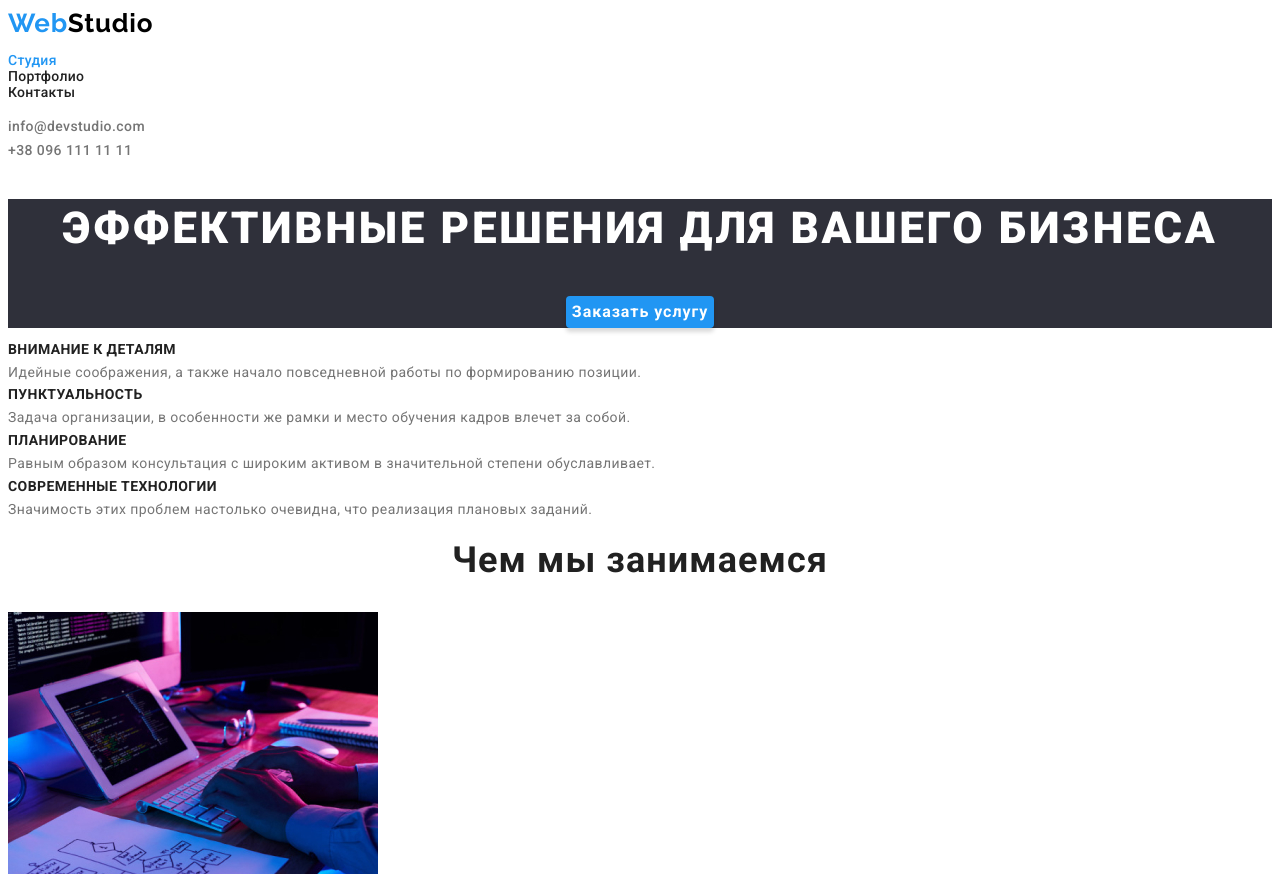
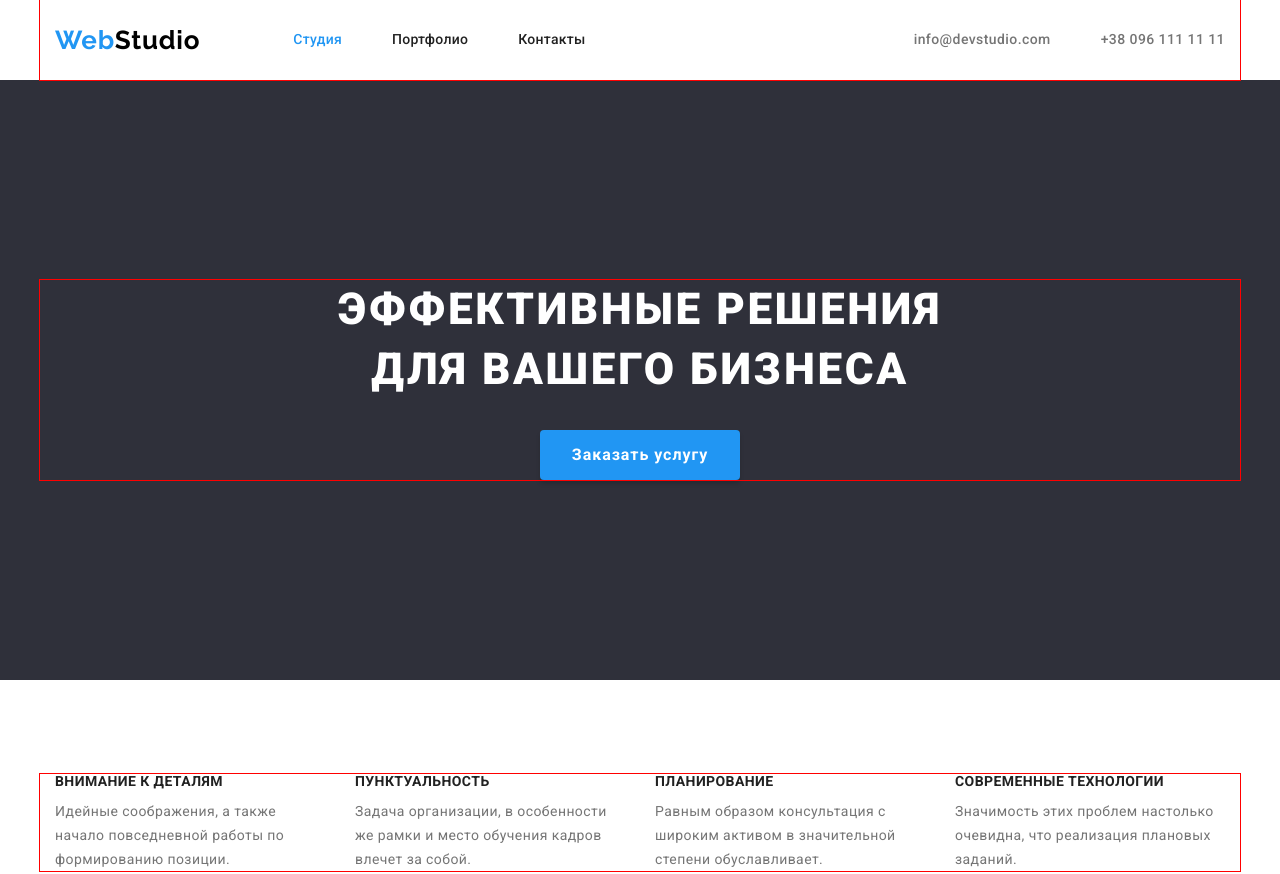
Before and after one commit to trant755/goit-markup-hw-03, a plain HTML site: page index.html in a window 1280 px wide. Shown: the top 874 px of the page. Drawn offline with nearby package versions, Linux system fonts and the light colour scheme.

Commit message:
Исправление ошибок Клонирования

```diff
--- a/css/styles.css
+++ b/css/styles.css
@@ -12,105 +12,10 @@ body {
 font-family:var(--first-font);
 font-weight: 400;
 font-size: 14px;
-line-height: 1.71px;
-letter-spacing: 0.03em;
-
-color: var(--text-grey);
-}
-
-.link {
-    text-decoration: none;
-}
-.logo {
-font-family: var(--second-font);
-font-weight: 700;
-font-size: 26px;
-line-height: 1.19;
-letter-spacing: 0.03em;
-
-color: var(--color-accent);
-}
-
-.logo-design-h {
-    color: black;
-}
-.logo-design-f {
-    color: #FFFFFF;
-}
-
-.menu .link {
-font-weight: 500;
-
-line-height: 1.14;
-
-letter-spacing: 0.02em;
-
-color: var(--text-black);
-}
-.menu .link:hover {
-    color: var(--color-accent);
-}
-.menu .link:focus {
-    color: var(--color-accent);
-}
-
-
-.link.active {
-    color: var(--color-accent);
-}
-
-.contact .link {
-font-weight: 500;
 line-height: 1.71;
 letter-spacing: 0.03em;
 
 color: var(--text-grey);
-}
-.contact .link:hover {
-    color: var(--color-accent);
-}
-.contact .link:focus {
-    color: var(--color-accent);
-}
-.hero {
-    background-color: var(--bg-dark);
-    text-align: center;
-}
-.hero-title {
-font-weight: 900;
-font-size: 44px;
-line-height: 1.36;
-text-align: center;
-letter-spacing: 0.06em;
-text-transform: uppercase;
-
-color: #FFFFFF;
-
-}
-
-.btn {
-    border-style: none;
-}
-
-.hero .btn {
-font-family: inherit;
-font-weight: 700;
-font-size: 16px;
-line-height: 1.88;
-letter-spacing: 0.06em;
-color: #FFFFFF;
-
-
-background-color: var(--color-accent);
-box-shadow: 0px 4px 4px rgba(0, 0, 0, 0.15);
-border-radius: 4px;
-}
-
-.hero .btn:hover {
-    background-color: #188CE8;
-}
-.hero .btn:focus {
-    background-color: #188CE8;
 }
 
 .visually-hidden {
@@ -126,28 +31,226 @@ border-radius: 4px;
     margin: -1px;
   }
 
+h1,h2,h3,h4,h5,h6,p {
+    margin: 0;
+}
+
+img {
+    display: block;
+}
+
   .list {
     list-style: none;
     padding: 0;
+    margin: 0;
   }
+
+.link {
+    text-decoration: none;
+    color: currentColor;
+}
+
+.btn {
+    border-style: none;
+    cursor: pointer;
+}
+
+.container {
+    width: 1200px;
+
+    padding-left: 15px;
+    padding-right: 15px;
+    margin-left: auto;
+    margin-right: auto;
+
+    outline: 1px solid red;
+}
+
+/* ======= HEADER ====== */
+
+.header-container {
+    display: flex;
+    align-items: center;
+}
+
+.navigation .link,
+.contact .link {
+    display: block;
+    padding-top: 32px;
+    padding-bottom: 32px;
+}
+
+.logo {
+font-family: var(--second-font);
+font-weight: 700;
+font-size: 26px;
+line-height: 1.19;
+letter-spacing: 0.03em;
+margin-right: 93px;
+
+color: var(--color-accent);
+}
+
+.logo-design-h {
+    color: black;
+}
+.logo-design-f {
+    color: #FFFFFF;
+}
+
+.menu {
+    display: flex;
+    align-items: center;
+}
+
+.menu .item,
+.contact .item {
+    margin-right: 50px;
+}
+.menu .item:last-child,
+.contact .item:last-child {
+    margin: 0;
+}
+
+.menu .link {
+font-weight: 500;
+line-height: 1.14;
+letter-spacing: 0.02em;
+
+color: var(--text-black);
+}
+
+.menu .link:hover,
+.menu .link:focus {
+    color: var(--color-accent);
+}
+.link.active {
+    color: var(--color-accent);
+}
+
+.contact {
+    display: flex;
+    align-items: center;
+    margin-left: auto;
+}
+
+
+.contact .link {
+font-weight: 500;
+line-height: 1.14;
+letter-spacing: 0.03em;
+
+color: var(--text-grey);
+}
+.contact .link:hover,
+.contact .link:focus {
+    color: var(--color-accent);
+}
+
+/* ======= HERO ======= */
+
+.hero {
+    background-color: var(--bg-dark);
+    text-align: center;
+    padding-top: 200px;
+    padding-bottom: 200px;
+}
+.hero-title {
+font-weight: 900;
+font-size: 44px;
+line-height: 1.36;
+text-align: center;
+letter-spacing: 0.06em;
+text-transform: uppercase;
+width: 700px;
+margin-left: auto;
+margin-right: auto;
+margin-bottom: 30px;
+
+color: #FFFFFF;
+
+}
+
+.hero .btn {
+font-family: inherit;
+font-weight: 700;
+font-size: 16px;
+line-height: 1.88;
+letter-spacing: 0.06em;
+color: #FFFFFF;
+
+padding: 10px 32px;
+
+background-color: var(--color-accent);
+box-shadow: 0px 4px 4px rgba(0, 0, 0, 0.15);
+border-radius: 4px;
+}
+
+.hero .btn:hover,
+.hero .btn:focus {
+    background-color: #188CE8;
+}
+
+/* ======= PARTICULAR ======= */
+
+.particular {
+    padding-top: 94px;
+    padding-bottom: 47px;
+}
+
+.particular .list {
+    display: flex;
+    align-items: center;
+}
+
+.particular .item {
+    width: 270px;
+    margin-right: 30px;
+}
+.particular .item:last-child {
+    margin: 0;
+}
 
   .particular .item-title {
     font-size: 14px;
     line-height: 1.14;
     letter-spacing: 0.03em;
     text-transform: uppercase;
+    margin-bottom: 10px;
 
     color: var(--text-black);
   }
+
+/* ========= WE DO ======= */
+
+.we-do {
+    padding-top: 47px;
+    padding-bottom: 94px;
+}
 
 .we-do .title {
 font-size: 36px;
 line-height: 1.16;
 text-align: center;
 letter-spacing: 0.03em;
+margin-bottom: 50px;
 
 color: var(--text-black);
 }
+
+.we-do .list {
+    display: flex;
+    align-items: center;
+}
+
+.we-do .item {
+    margin-right: 30px;
+}
+.we-do .item:last-child {
+    margin: 0;
+}
+
+/* =========== TEAM ======== */
 
 .team {
     background-color: var(--bg-grey);
@@ -179,6 +282,8 @@ text-align: center;
 letter-spacing: 0.03em;
 }
 
+/* ======== FOOTER ======= */
+
 .footer {
     background-color: var(--bg-dark);
 }
@@ -198,12 +303,14 @@ letter-spacing: 0.03em;
 
 color: #ffffff99;
 }
-.address .link:hover {
-    color: var(--color-accent);
-}
+.address .link:hover,
 .address .link:focus {
     color: var(--color-accent);
 }
+
+/* ===============
+    PORTFOLIO
+================== */
 
 .portfolio .btn {
     font-family: inherit;
@@ -256,7 +363,3 @@ letter-spacing: 0.03em;
 
 color: #757575;
 }
-
-.btn {
-    cursor: pointer;
-}
--- a/index.html
+++ b/index.html
@@ -5,41 +5,63 @@
     <meta http-equiv="X-UA-Compatible" content="IE=edge" />
     <meta name="viewport" content="width=device-width, initial-scale=1.0" />
     <title>GoIThomework</title>
-    <link rel="preconnect" href="https://fonts.googleapis.com">
-    <link rel="preconnect" href="https://fonts.gstatic.com" crossorigin>
-    <link href="https://fonts.googleapis.com/css2?family=Montserrat:wght@400;700&family=Raleway:wght@700&family=Roboto:wght@400;500;700;900&display=swap" rel="stylesheet">
-    <link rel="stylesheet" href="./css/styles.css">
+    <!-- fonts -->
+    <link rel="preconnect" href="https://fonts.googleapis.com" />
+    <link rel="preconnect" href="https://fonts.gstatic.com" crossorigin />
+    <link
+      href="https://fonts.googleapis.com/css2?family=Montserrat:wght@400;700&family=Raleway:wght@700&family=Roboto:wght@400;500;700;900&display=swap"
+      rel="stylesheet"
+    />
+    <!--normalize-->
+    <link
+      rel="stylesheet"
+      href="https://cdn.jsdelivr.net/npm/modern-normalize@1.1.0/modern-normalize.css"
+      integrity="sha256-tNxXsOT6dx9hXElc6ZSLWyMEp94gnMIxPGrJqzCZ1Ww="
+      crossorigin="anonymous"
+    />
+    <!--custom styles-->
+    <link rel="stylesheet" href="./css/styles.css" />
   </head>
   <body>
     <!-- шапка сайта -->
     <header class="header">
-      <a class="link logo" href="./index.html" lang="en">Web<span class="logo-design-h">Studio</span></a>
+      <div class="container header-container">
+        <a class="link logo" href="./index.html" lang="en"
+        >Web<span class="logo-design-h">Studio</span></a
+      >
       <nav class="navigation">
         <ul class="menu list">
-          <li><a class="link active" href="./index.html">Студия</a></li>
-          <li><a class="link" href="./portfolio.html">Портфолио</a></li>
-          <li><a class="link" href="">Контакты</a></li>
+          <li class="item"><a class="link active" href="./index.html">Студия</a></li>
+          <li class="item"><a class="link" href="./portfolio.html">Портфолио</a></li>
+          <li class="item"><a class="link" href="">Контакты</a></li>
         </ul>
       </nav>
       <ul class="list contact">
-        <li>
-          <a class="link" href="mailto:info@devstudio.com">info@devstudio.com</a>
+        <li class="item">
+          <a class="link" href="mailto:info@devstudio.com"
+            >info@devstudio.com</a
+          >
         </li>
-        <li>
+        <li class="item">
           <a class="link" href="tel:+380961111111">+38 096 111 11 11</a>
         </li>
       </ul>
+      </div>
     </header>
 
     <main class="main">
+
       <!-- Блок Герой     -->
       <section class="hero">
+        <div class="container">
           <h1 class="hero-title">Эффективные решения для вашего бизнеса</h1>
           <button class="btn" type="button">Заказать услугу</button>
+        </div>
       </section>
 
       <!-- particular -->
       <section class="particular">
+        <div class="container">
           <h2 class="visually-hidden">Особенности</h2>
           <ul class="list">
             <li class="item">
@@ -71,9 +93,12 @@
               </p>
             </li>
           </ul>
+        </div>
       </section>
+
       <!-- Чем мы занимемся -->
       <section class="we-do">
+        <div class="container">
           <h2 class="title">Чем мы занимаемся</h2>
           <ul class="list">
             <li class="item">
@@ -101,9 +126,12 @@
               />
             </li>
           </ul>
+        </div>
       </section>
+
       <!-- Наша команда -->
       <section class="team">
+        <div class="container">
           <h2 class="title">Наша команда</h2>
           <ul class="list">
             <li class="item">
@@ -155,21 +183,29 @@
               </div>
             </li>
           </ul>
+        </div>
       </section>
+
     </main>
     <footer class="footer">
-      <a class="link logo" href="./index.html" lang="en">Web<span class="logo-design-f">Studio</span></a>
+      <div class="container">
+        <a class="link logo" href="./index.html" lang="en"
+        >Web<span class="logo-design-f">Studio</span></a
+      >
       <address class="address">
         <p class="text">г. Киев, пр-т Леси Украинки, 26</p>
-        <ul class=list>
+        <ul class="list">
           <li>
-            <a class="link" href="mailto:info@devstudio.com">info@devstudio.com</a>
+            <a class="link" href="mailto:info@devstudio.com"
+              >info@devstudio.com</a
+            >
           </li>
           <li>
             <a class="link" href="tel:+380961111111">+38 096 111 11 11</a>
           </li>
         </ul>
       </address>
+      </div>
     </footer>
   </body>
 </html>
```
Also changed, not shown: images/what-do/box-3.jpg (added). Lines whose indentation alone changed are shown as unchanged.
